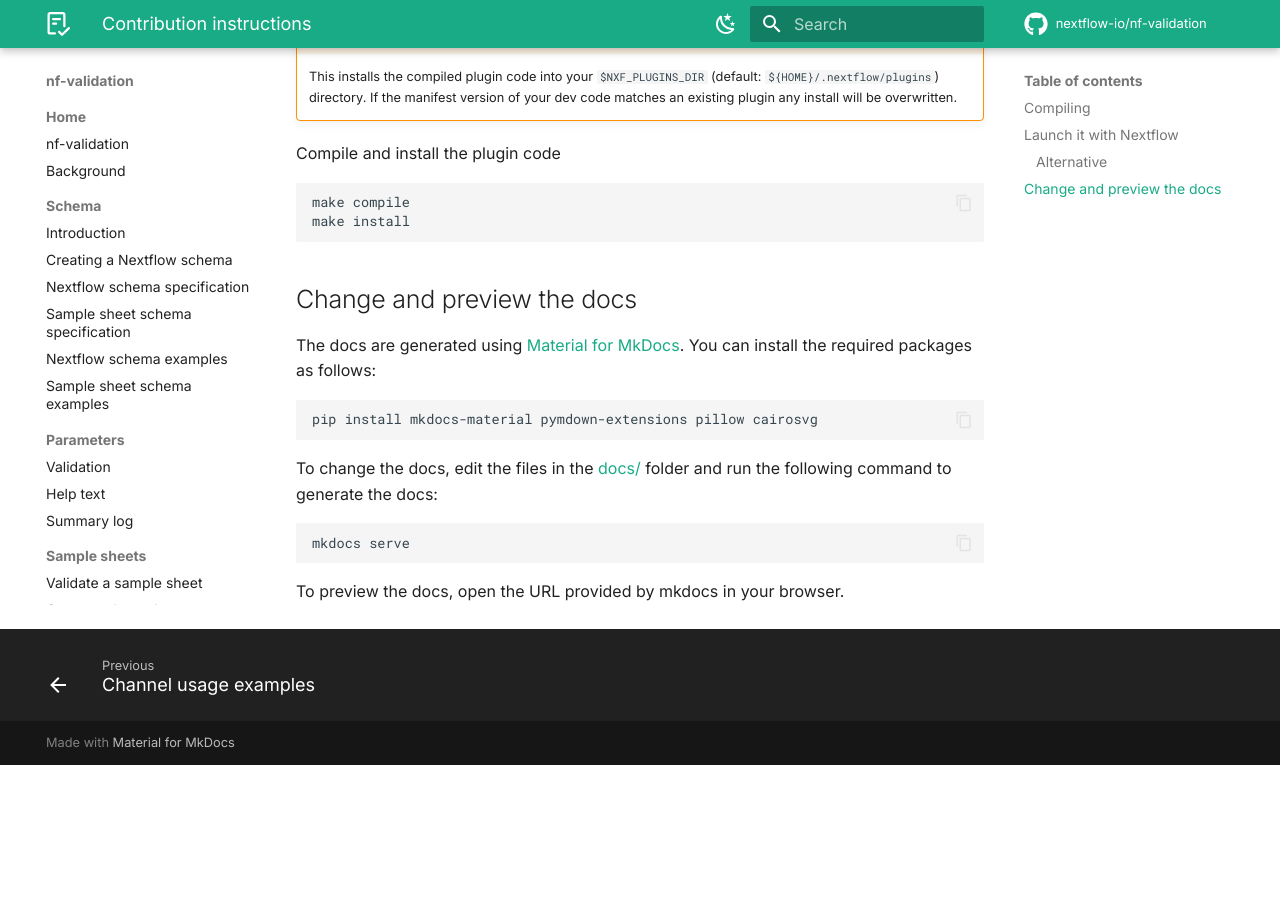
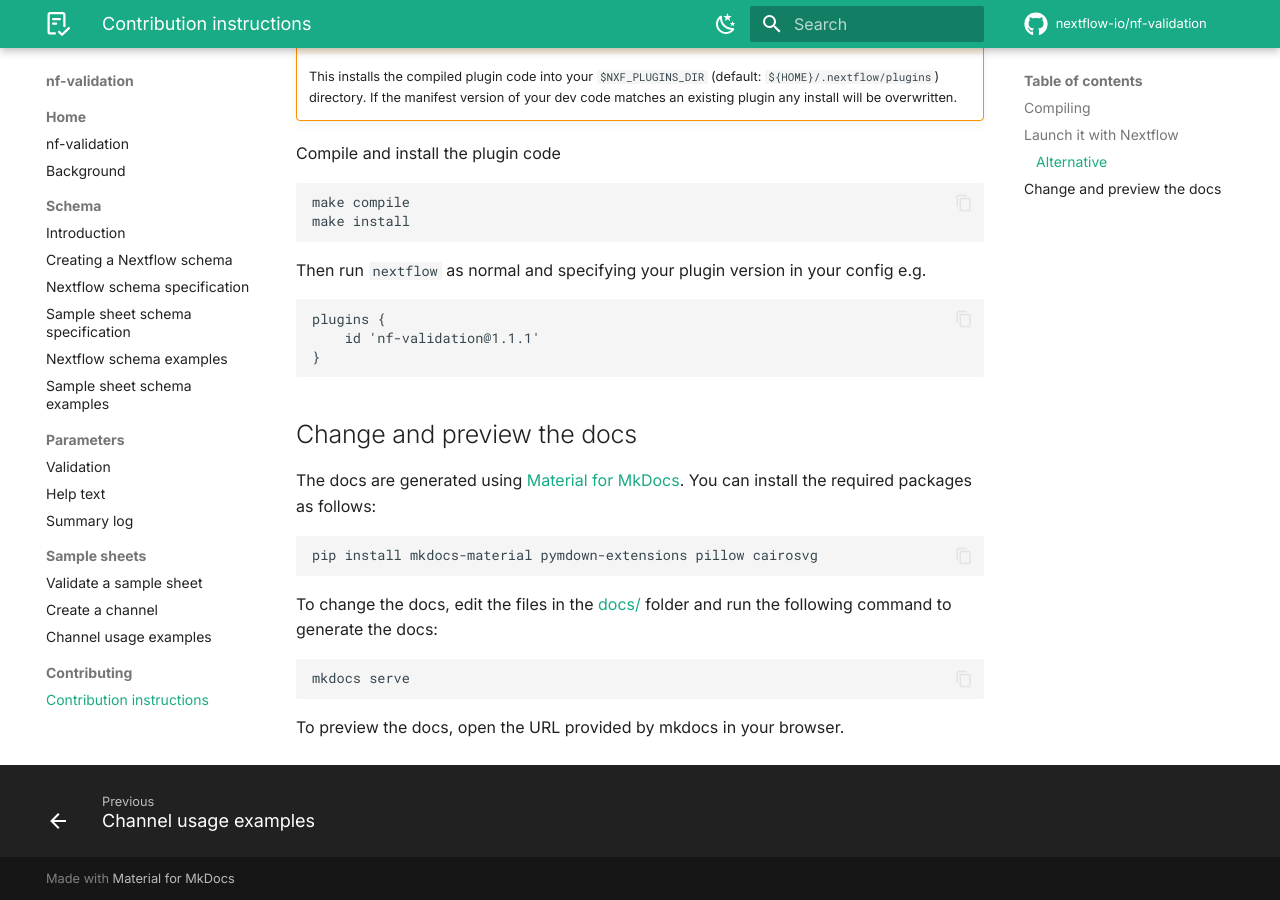
Before and after one commit to nextflow-io/nf-validation, an MkDocs documentation site: the page built from docs/contributing/setup.md, in a window 1280 px wide and 900 px high, scrolled down 883 px. Built offline with MkDocs 1.6.1 and Material for MkDocs 9.7.7, drawn with Linux system fonts in a browser that asks for light colours; plug-ins that fetch from the network failed and are left out; comment, search, counter and statistics services are not loaded; before the commit the page ends 1648 px from its top, so only the background shows below that.

Commit message:
update docs

````diff
--- a/docs/contributing/setup.md
+++ b/docs/contributing/setup.md
@@ -56,6 +56,14 @@
 make install
 ```
 
+Then run `nextflow` as normal and specifying your plugin version in your config e.g.
+
+```
+plugins {
+    id 'nf-validation@1.1.1'
+}
+```
+
 ## Change and preview the docs
 
 The docs are generated using [Material for MkDocs](https://squidfunk.github.io/mkdocs-material/).
````
